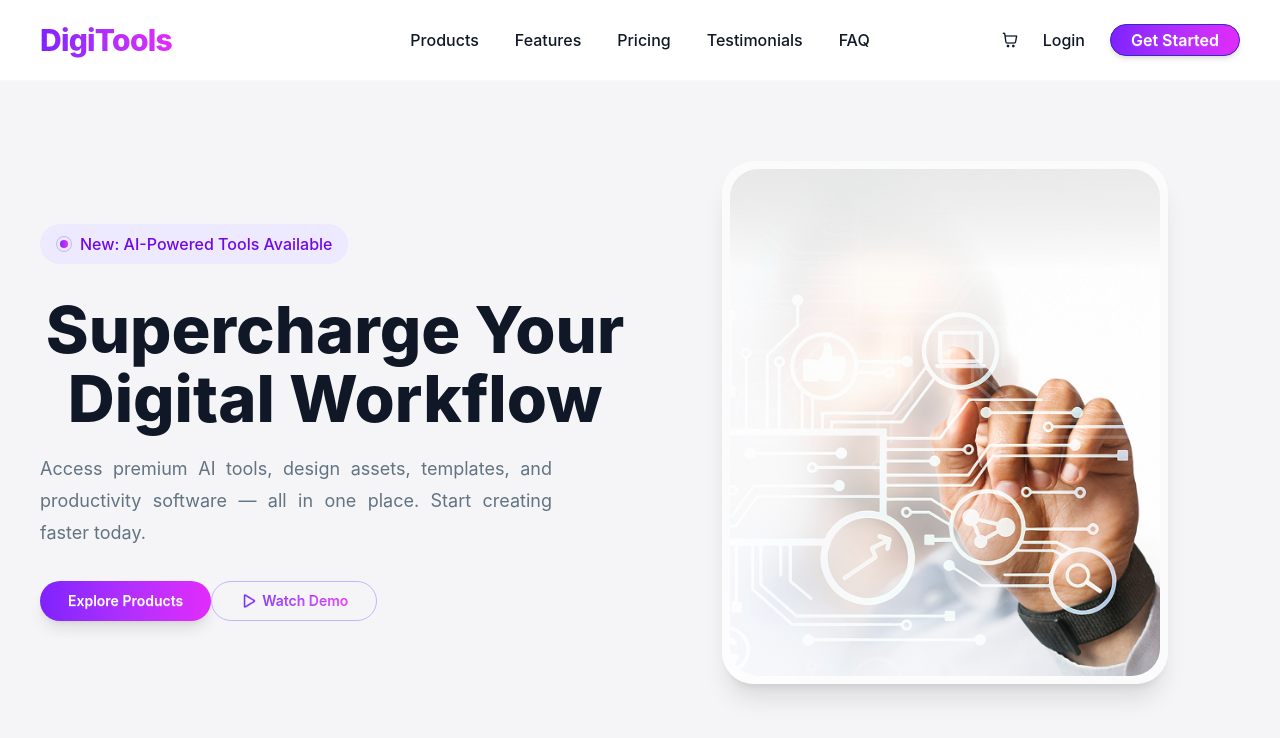
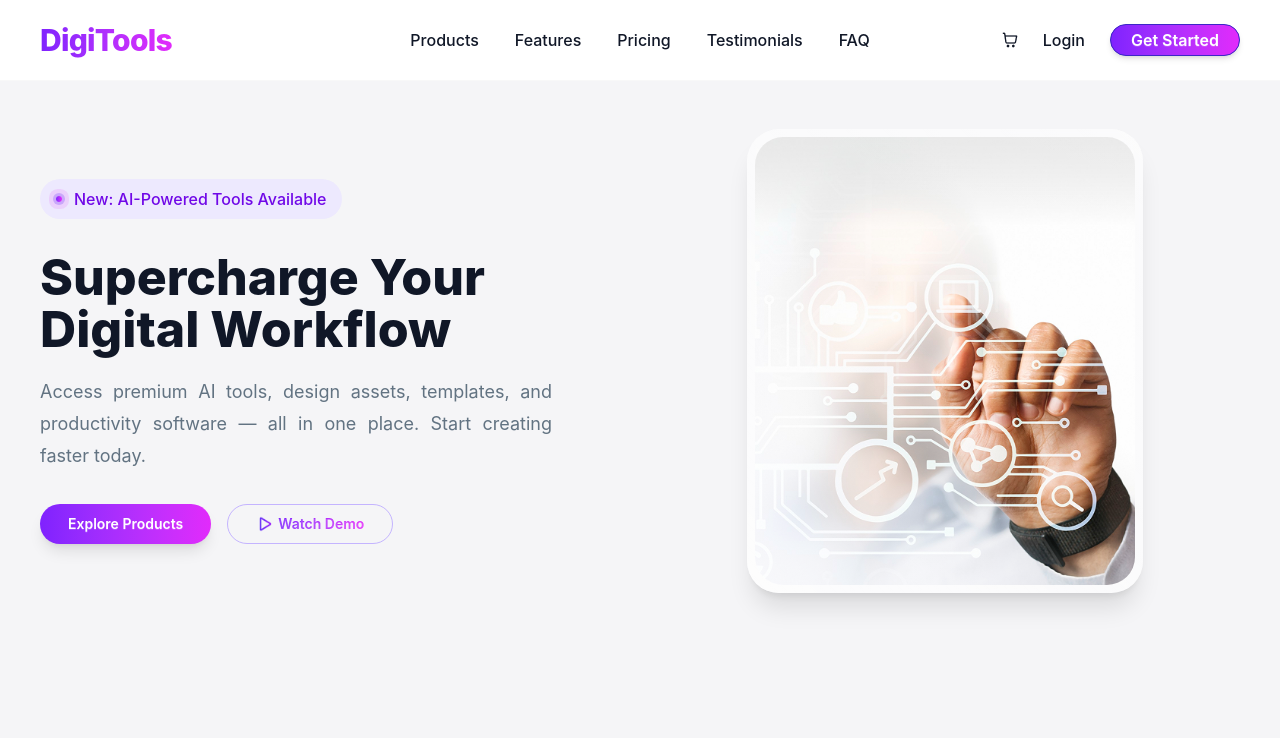
Before and after one commit to rasheduzzaman1978/Batch-13-A-6-DigiTools-Platform-2026, a React (Vite) app: page / in a window 1280 px wide. Shown: the top 738 px of the page. Built offline with nearby package versions, Linux system fonts and the light colour scheme.

Commit message:
Banner section updated

```diff
--- a/src/components/Banner/Banner.jsx
+++ b/src/components/Banner/Banner.jsx
@@ -5,21 +5,20 @@ import bannerImg from '../../assets/products/banner.png';
 const Banner = () => {
   return (
     <div className="min-h-screen bg-[#f5f5f7]">
-      <section className="max-w-7xl mx-auto px-6 lg:px-10 py-10 lg:py-20">
-        <div className="grid lg:grid-cols-2 items-center gap-3 lg:gap-5">
+      <section className="max-w-7xl mx-auto px-6 lg:px-10 py-8 lg:py-12">
+        <div className="grid md:grid-cols-2 items-center gap-3 lg:gap-5">
 
           {/* Left Content */}
-          <div className="space-y-8 max-w-[640px]">
-            <div className="inline-flex items-center gap-2 rounded-full bg-violet-100 px-4 py-2 text-sm md:text-base font-medium text-violet-700">
-              <span className="relative flex h-4 w-4 items-center justify-center">
-                <span className="absolute h-4 w-4 rounded-full border border-violet-300"></span>
-                <span className="h-2 w-2 rounded-full bg-gradient-to-r from-violet-600 to-fuchsia-500"></span>
-              </span>
-              New: AI-Powered Tools Available
+          <div className="space-y-8 max-w-80 md:max-w-90 lg:max-w-160 ">
+            <div className="flex justify-center md:justify-start">
+  <div className="inline-flex items-center justify-center gap-3 rounded-full bg-violet-100 px-4 py-2 text-sm md:text-base font-medium text-violet-700 text-center">
+    <span className="w-1.5 h-1.5 bg-gradient-to-r from-violet-600 to-fuchsia-500 rounded-full shadow-[0_0_0_3px_rgba(139,92,246,0.35),0_0_0_7px_rgba(217,70,239,0.15)]"></span>
+    <span>New: AI-Powered Tools Available</span>
+  </div>
 </div>
 
             <div className="space-y-5">
-              <h1 className="text-3xl sm:text-4xl md:text-5xl lg:text-[65px] text-center font-extrabold leading-[1.05] text-[#101727]">
+              <h1 className="text-2xl sm:text-3xl md:text-[40px] lg:text-[50px] text-center md:text-left font-extrabold leading-[1.05] text-[#101727]">
                 Supercharge Your <br />
                 Digital Workflow
               </h1>
@@ -31,12 +30,12 @@ const Banner = () => {
               </p>
             </div>
 
-            <div className="flex flex-wrap flex-col lg:block gap-4 text-sm md:text-base font-semibold ">
+            <div className="flex flex-col md:flex-row gap-4 text-sm md:text-base font-semibold">
   <button className="btn rounded-full border-0 bg-gradient-to-r from-violet-600 to-fuchsia-500 px-7 text-white shadow-lg hover:shadow-xl transition-all duration-300">
     Explore Products
   </button>
 
-              <button className="btn btn-outline rounded-full border-violet-300 px-7 hover:bg-violet-50 transition-all duration-300">
+  <button className="btn btn-outline rounded-full border-violet-300 px-7 hover:bg-violet-400 transition-all duration-300">
     <img src={playImg} alt="Play Icon" className="w-4 h-4" />
     <span className="bg-gradient-to-r from-violet-600 to-fuchsia-500 bg-clip-text text-transparent">
       Watch Demo
@@ -51,7 +50,7 @@ const Banner = () => {
               <img
                 src={bannerImg}
                 alt="Digital Workflow"
-                className="w-[320px] md:w-[380px] lg:w-[430px] h-auto rounded-[28px]"
+                className="w-[280px] md:w-[300px] lg:w-[380px] h-auto rounded-[28px]"
               />
               <div className="absolute inset-0 rounded-4xl bg-gradient-to-tr from-white/40 via-transparent to-white/10 pointer-events-none"></div>
             </div>
```
Lines whose indentation alone changed are shown as unchanged.
